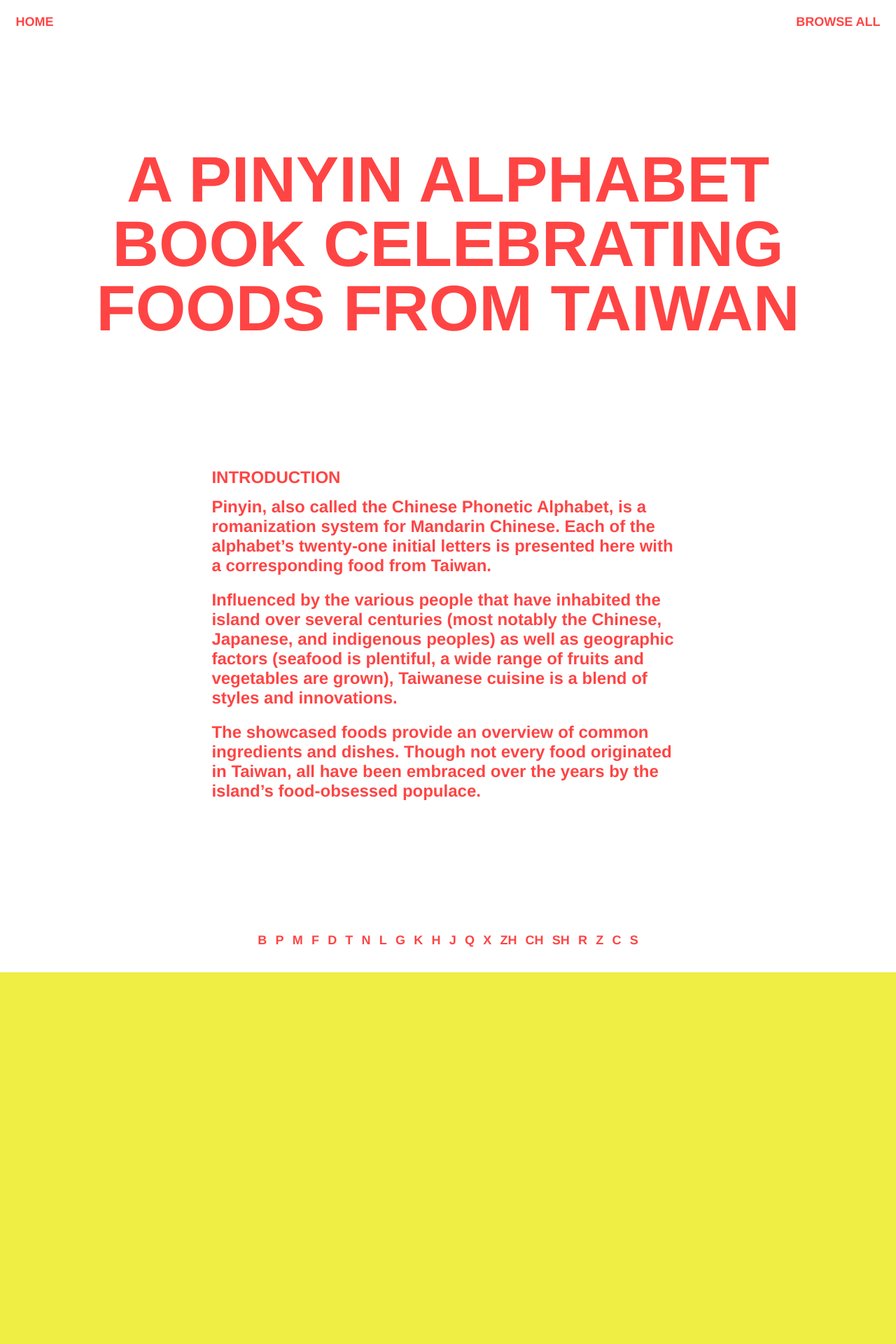
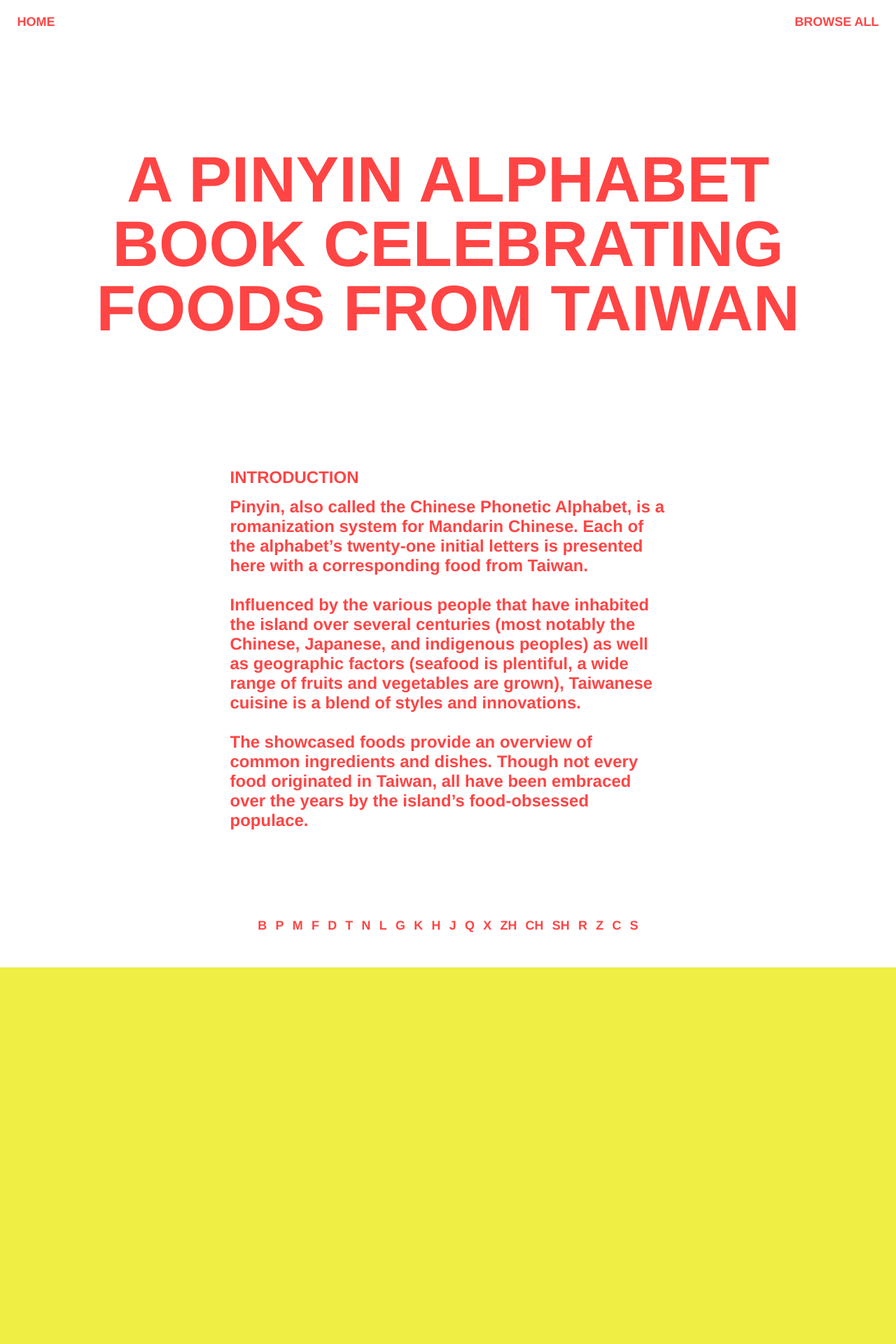
Before and after one commit to justinjaywang/taiwanese-foods, a Jekyll site: the page built from index.md, in a window 1280 px wide. Shown: the top 1920 px of the page at 70% size. Built offline with Jekyll 4.4.1, drawn with Linux system fonts in a browser that asks for light colours.

Commit message:
spacing adjustments

```diff
--- a/assets/styles/_rte.scss
+++ b/assets/styles/_rte.scss
@@ -8,7 +8,7 @@
     margin-bottom: $v*0.5;
   }
   p {
-    margin-bottom: $v*0.75; //75;
+    margin-bottom: $v*1;
   }
   a {
     @extend %underlined;
--- a/assets/styles/_templates.scss
+++ b/assets/styles/_templates.scss
@@ -15,7 +15,7 @@
 .food-nav {
   text-align: center;
   position: absolute;
-  bottom: $v*0.5;
+  bottom: $v;
   z-index: 1;
   @media (max-width: $bp-hide-nav) {
     display: none;
@@ -89,10 +89,10 @@
 }
 
 .main--homepage__header {
-  padding-bottom: $v*8;
+  padding-bottom: $v*6;
   position: relative;
   @media (max-width: $bp-hide-nav) {
-    padding-bottom: $v*4;
+    padding-bottom: $v*3;
   }
 }
 
@@ -110,7 +110,7 @@
 }
 
 .food-posts {
-  margin-bottom: $v*6;
+  margin-bottom: $v*4;
 }
 
 .food-post__banner-wrap {
@@ -135,7 +135,7 @@
 
 .food-post__header {
   @include flex;
-  margin-bottom: $v*1.75;
+  margin-bottom: $v*1.5;
 }
 
 .food-post__body {
--- a/assets/styles/_variables.scss
+++ b/assets/styles/_variables.scss
@@ -32,7 +32,7 @@ $v-rem: $line-height--normal * 1rem;
 // Grid
 
 $max-width--container--wide:   1680px;
-$max-width--container--narrow: 30rem;
+$max-width--container--narrow: 28rem;
 
 // xs | sm | md | lg | xl
 $bp-xs-sm: 576px;
@@ -42,7 +42,7 @@ $bp-lg-xl: 1440px;
 
 $bp-hide-nav: 680px;
 
-$g:               $v-rem * 0.8;
+$g:               $v-rem * 0.875;
 $outer-gutter:    $g;
 $gutter:          $g;
 
```
